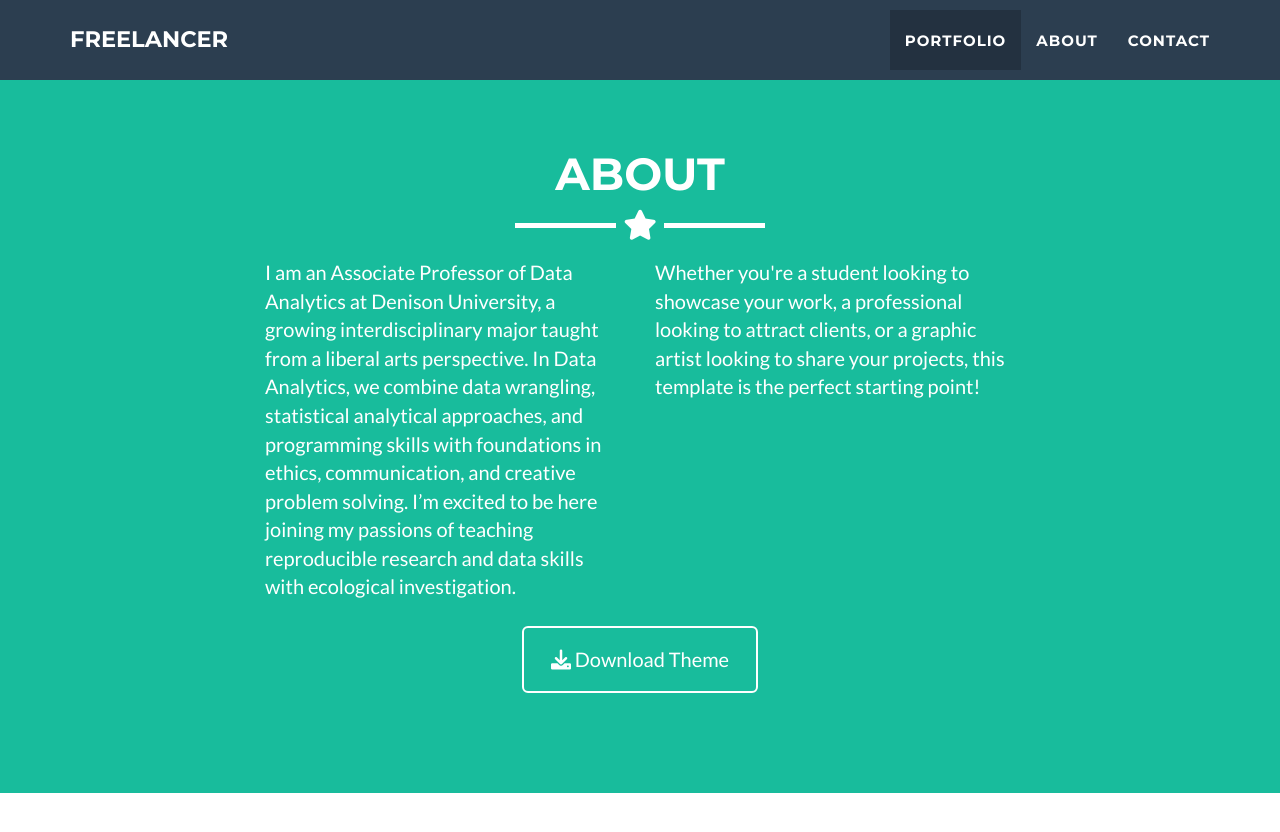
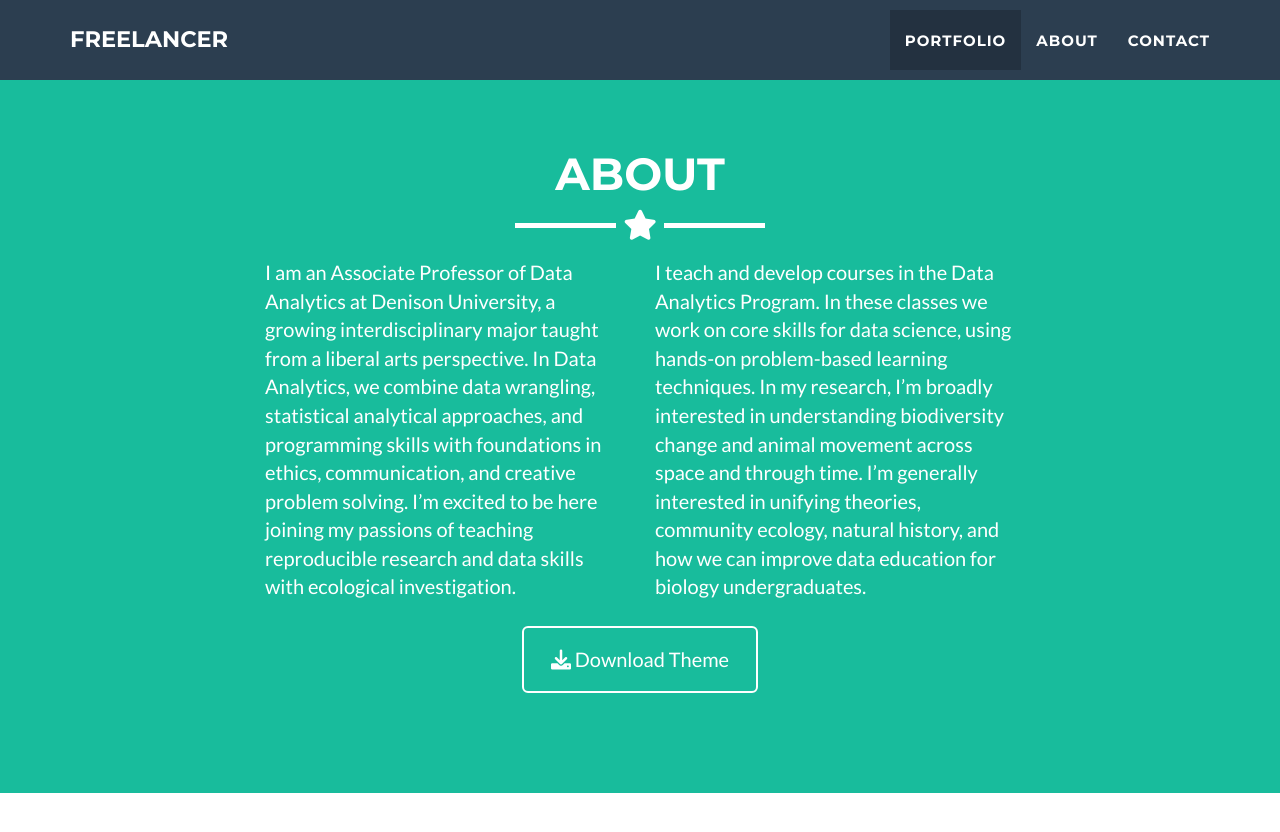
Before and after one commit to sarahsupp/sarahsupp.github.io, a Jekyll site: the page built from _posts/2014-07-18-project-1.markdown, in a window 1280 px wide and 900 px high, scrolled down 1623 px. Shown: the top 832 px of the window. Built offline with Jekyll 4.4.1, drawn with Linux system fonts in a browser that asks for light colours.

Commit message:
adds more about info

```diff
--- a/_includes/about.html
+++ b/_includes/about.html
@@ -12,8 +12,7 @@
         <p>I am an Associate Professor of Data Analytics at Denison University, a growing interdisciplinary major taught from a liberal arts perspective. In Data Analytics, we combine data wrangling, statistical analytical approaches, and programming skills with foundations in ethics, communication, and creative problem solving. I’m excited to be here joining my passions of teaching reproducible research and data skills with ecological investigation.</p>
       </div>
       <div class="col-lg-4">
-        <p>Whether you're a student looking to showcase your work, a professional looking to attract clients, or
-          a graphic artist looking to share your projects, this template is the perfect starting point! </p>
+        <p>I teach and develop courses in the Data Analytics Program. In these classes we work on core skills for data science, using hands-on problem-based learning techniques. In my research, I’m broadly interested in understanding biodiversity change and animal movement across space and through time. I’m generally interested in unifying theories, community ecology, natural history, and how we can improve data education for biology undergraduates.  </p>
       </div>
       <div class="col-lg-8 col-lg-offset-2 text-center">
         <a href="https://github.com/jeromelachaud/freelancer-theme" class="btn btn-lg btn-outline">
```
